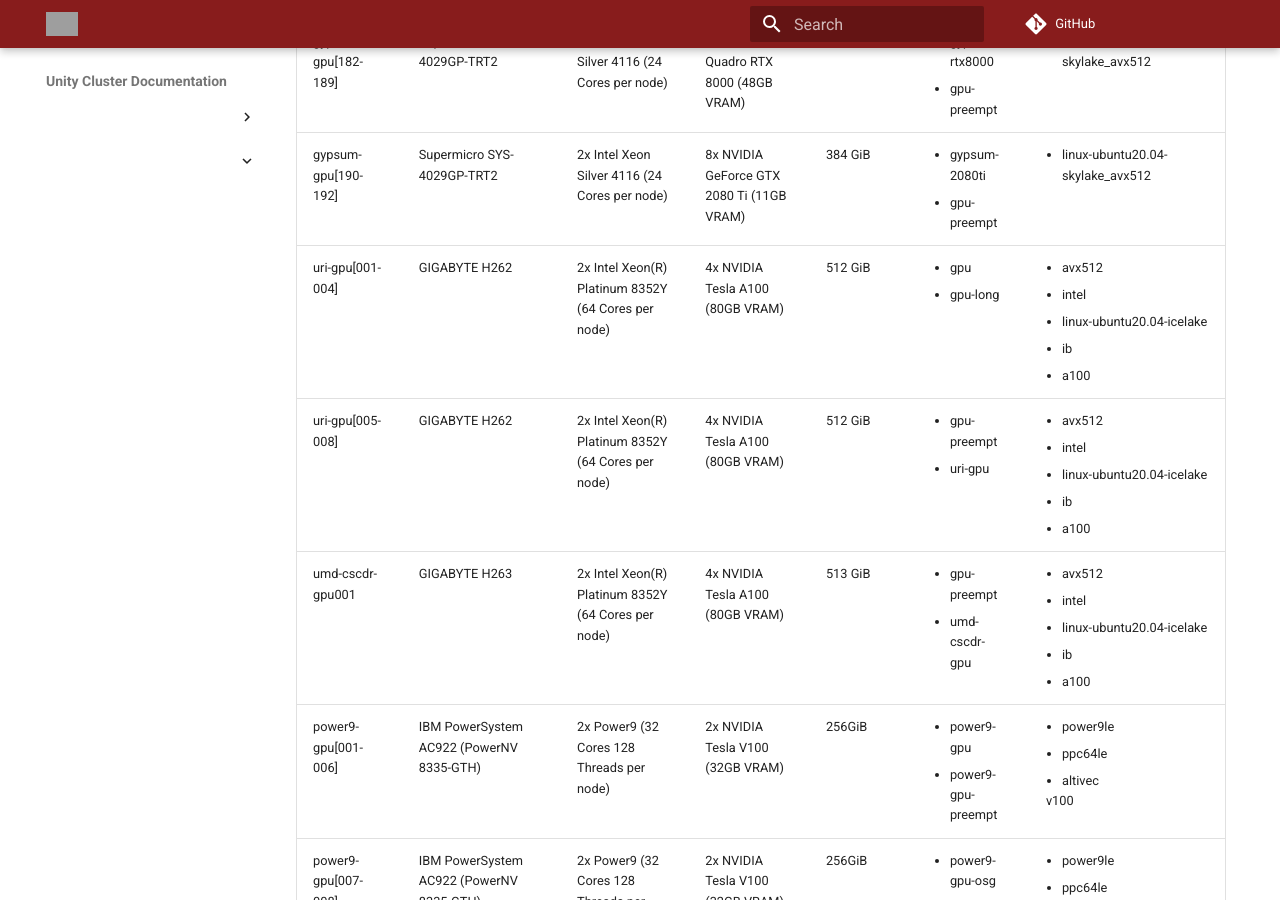
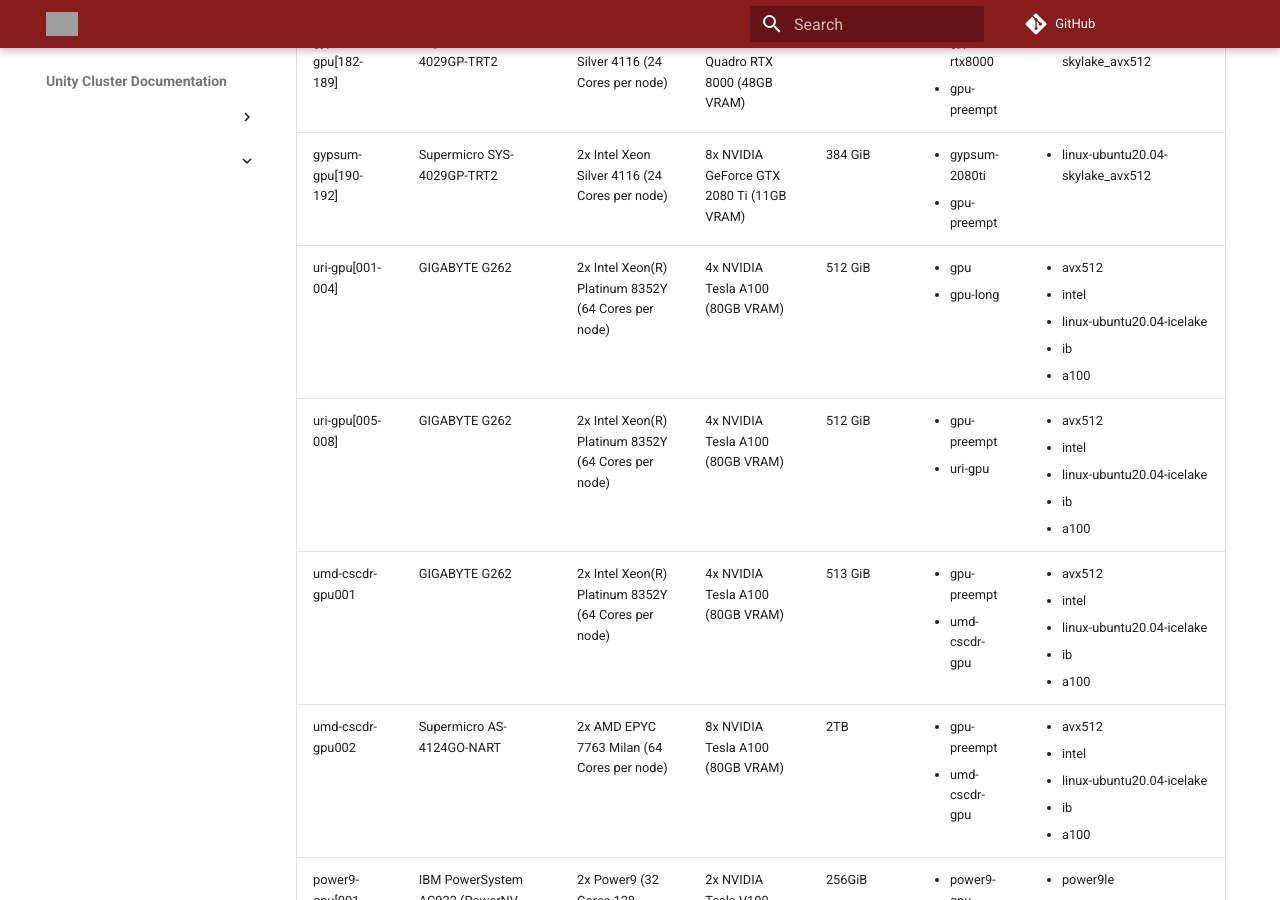
Before and after one commit to UMass-RC/unity-docs, an MkDocs documentation site: the page built from docs/technical/nodelist.md, in a window 1280 px wide and 900 px high, scrolled down 4354 px. Built offline with MkDocs 1.6.1 and Material for MkDocs 9.7.7, drawn with Linux system fonts in a browser that asks for light colours; comment, search, counter and statistics services are not loaded; grey boxes are pictures that could not be loaded.

Commit message:
Add umd-cscd-gpu002; fix models of some systems

```diff
--- a/sheets-to-md/output/gpu-nodes.md
+++ b/sheets-to-md/output/gpu-nodes.md
@@ -11,9 +11,10 @@
 | gypsum-gpu[157-181]  | TYAN B7109F77DV14HR-2T-N                 | 2x Intel Xeon Silver 4116 (24 Cores per node)       | 8x NVIDIA GeForce GTX 2080 Ti (11GB VRAM) | 384 GiB | <ul><li>gypsum-2080ti</li><li>gpu-preempt</li></ul>         | <ul><li>linux-ubuntu20.04-skylake_avx512</li></ul>                                                                     |
 | gypsum-gpu[182-189]  | Supermicro SYS-4029GP-TRT2               | 2x Intel Xeon Silver 4116 (24 Cores per node)       | 8x NVIDIA Quadro RTX 8000 (48GB VRAM)     | 384 GiB | <ul><li>gypsum-rtx8000</li><li>gpu-preempt</li></ul>        | <ul><li>linux-ubuntu20.04-skylake_avx512</li></ul>                                                                     |
 | gypsum-gpu[190-192]  | Supermicro SYS-4029GP-TRT2               | 2x Intel Xeon Silver 4116 (24 Cores per node)       | 8x NVIDIA GeForce GTX 2080 Ti (11GB VRAM) | 384 GiB | <ul><li>gypsum-2080ti</li><li>gpu-preempt</li></ul>         | <ul><li>linux-ubuntu20.04-skylake_avx512</li></ul>                                                                     |
-| uri-gpu[001-004]     | GIGABYTE H262                            | 2x Intel Xeon(R) Platinum 8352Y (64 Cores per node) | 4x NVIDIA Tesla A100 (80GB VRAM)          | 512 GiB | <ul><li>gpu</li><li>gpu-long</li></ul>                      | <ul><li>avx512</li><li>intel</li><li>linux-ubuntu20.04-icelake</li><li>ib</li><li>a100</li></ul>                       |
-| uri-gpu[005-008]     | GIGABYTE H262                            | 2x Intel Xeon(R) Platinum 8352Y (64 Cores per node) | 4x NVIDIA Tesla A100 (80GB VRAM)          | 512 GiB | <ul><li>gpu-preempt</li><li>uri-gpu</li></ul>               | <ul><li>avx512</li><li>intel</li><li>linux-ubuntu20.04-icelake</li><li>ib</li><li>a100</li></ul>                       |
-| umd-cscdr-gpu001     | GIGABYTE H263                            | 2x Intel Xeon(R) Platinum 8352Y (64 Cores per node) | 4x NVIDIA Tesla A100 (80GB VRAM)          | 513 GiB | <ul><li>gpu-preempt</li><li>umd-cscdr-gpu</li></ul>         | <ul><li>avx512</li><li>intel</li><li>linux-ubuntu20.04-icelake</li><li>ib</li><li>a100</li></ul>                       |
+| uri-gpu[001-004]     | GIGABYTE G262                            | 2x Intel Xeon(R) Platinum 8352Y (64 Cores per node) | 4x NVIDIA Tesla A100 (80GB VRAM)          | 512 GiB | <ul><li>gpu</li><li>gpu-long</li></ul>                      | <ul><li>avx512</li><li>intel</li><li>linux-ubuntu20.04-icelake</li><li>ib</li><li>a100</li></ul>                       |
+| uri-gpu[005-008]     | GIGABYTE G262                            | 2x Intel Xeon(R) Platinum 8352Y (64 Cores per node) | 4x NVIDIA Tesla A100 (80GB VRAM)          | 512 GiB | <ul><li>gpu-preempt</li><li>uri-gpu</li></ul>               | <ul><li>avx512</li><li>intel</li><li>linux-ubuntu20.04-icelake</li><li>ib</li><li>a100</li></ul>                       |
+| umd-cscdr-gpu001     | GIGABYTE G262                            | 2x Intel Xeon(R) Platinum 8352Y (64 Cores per node) | 4x NVIDIA Tesla A100 (80GB VRAM)          | 513 GiB | <ul><li>gpu-preempt</li><li>umd-cscdr-gpu</li></ul>         | <ul><li>avx512</li><li>intel</li><li>linux-ubuntu20.04-icelake</li><li>ib</li><li>a100</li></ul>                       |
+| umd-cscdr-gpu002     | Supermicro AS-4124GO-NART                | 2x AMD EPYC 7763 Milan (64 Cores per node)          | 8x NVIDIA Tesla A100 (80GB VRAM)          | 2TB     | <ul><li>gpu-preempt</li><li>umd-cscdr-gpu</li></ul>         | <ul><li>avx512</li><li>intel</li><li>linux-ubuntu20.04-icelake</li><li>ib</li><li>a100</li></ul>                       |
 | power9-gpu[001-006]  | IBM PowerSystem AC922 (PowerNV 8335-GTH) | 2x Power9 (32 Cores 128 Threads per node)           | 2x NVIDIA Tesla V100 (32GB VRAM)          | 256GiB  | <ul><li>power9-gpu</li><li>power9-gpu-preempt</li></ul>     | <ul><li>power9le</li><li>ppc64le</li><li>altivec</li></li>v100</li></ul>                                               |
 | power9-gpu[007-008]  | IBM PowerSystem AC922 (PowerNV 8335-GTH) | 2x Power9 (32 Cores 128 Threads per node)           | 2x NVIDIA Tesla V100 (32GB VRAM)          | 256GiB  | <ul><li>power9-gpu-osg</li><li>power9-gpu-preempt</li></ul> | <ul><li>power9le</li><li>ppc64le</li><li>altivec</li></li>v100</li></ul>                                               |
 | power9-gpu[009-016]  | IBM PowerSystem AC922 (PowerNV 8335-GTH) | 2x Power9 (40 Cores 160 Threads per node)           | 4x NVIDIA Tesla V100 (16GB VRAM)          | 512GiB  | <ul><li>power9-gpu</li><li>power9-gpu-preempt</li></ul>     | <ul><li>power9le</li><li>ppc64le</li><li>altivec</li></li>v100</li></ul>                                               |
```
